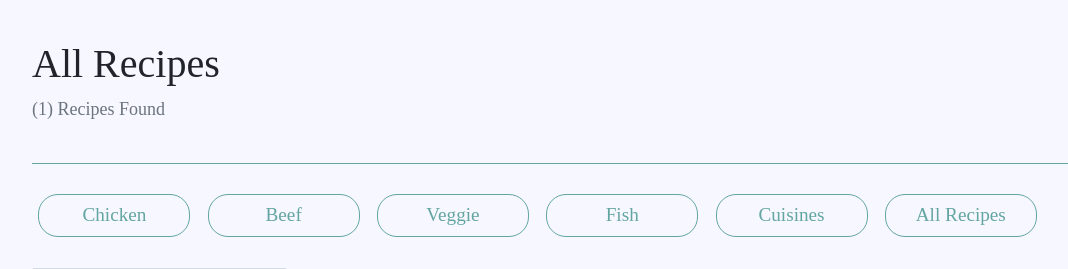
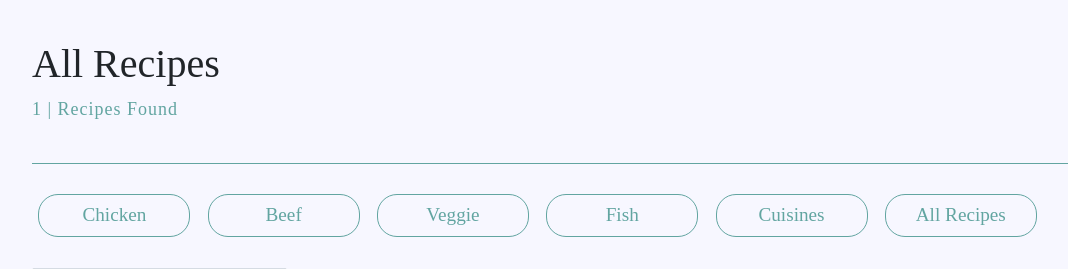
Before and after one commit to jpg6453/food-factory, a Flask app: page /get_recipes in a window 1280 px wide. Shown: the part 96-365 px from the top of the page, without its empty margins (53-1121 px from the left). Run offline with Flask 2, Linux system fonts and the light colour scheme; grey boxes marked "Sample" are stand-in pictures; a database or web service that is not in the repository returns one stand-in record (values such as "Sample title"); some libraries are stand-ins or nearby versions; some web fonts are replaced.

Commit message:
amend class and content of sub-heading

```diff
--- a/templates/recipes.html
+++ b/templates/recipes.html
@@ -1,8 +1,8 @@
 {% extends 'base.html'%} {% block content %}
 <div class="heading-margin">
   <h1>{{ title.capitalize() }} Recipes</h1>
-  <span class="text-muted"
-    >({{recipes.count()}}) {{sub_title.capitalize()}} Recipes Found</span
+  <span class="my-recipe-sub-heading"
+    >{{recipes.count()}} {{sub_title.capitalize()}} | Recipes Found</span
   >
 </div>
 <div class="section-seperator mb-4"></div>
```
